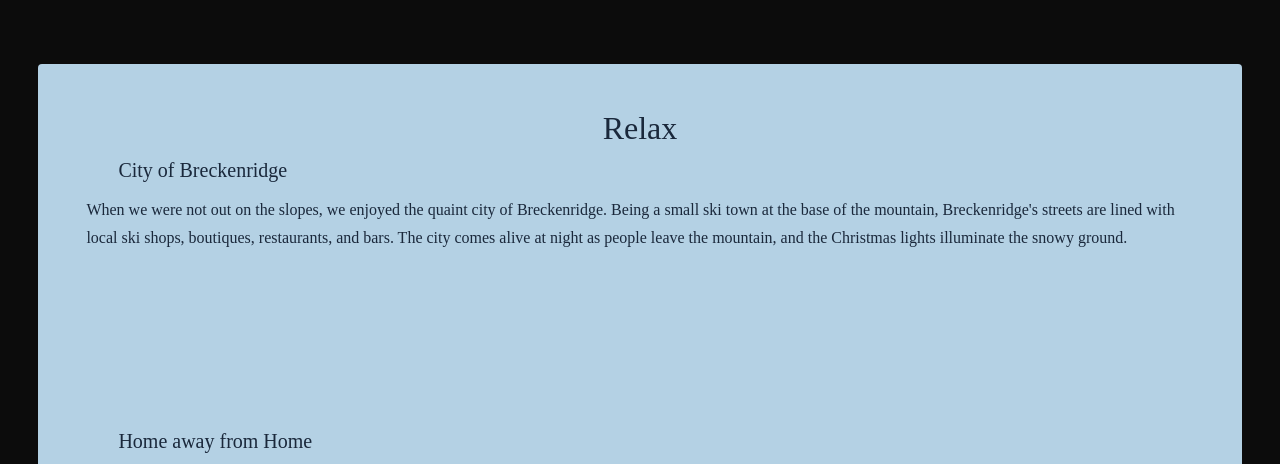
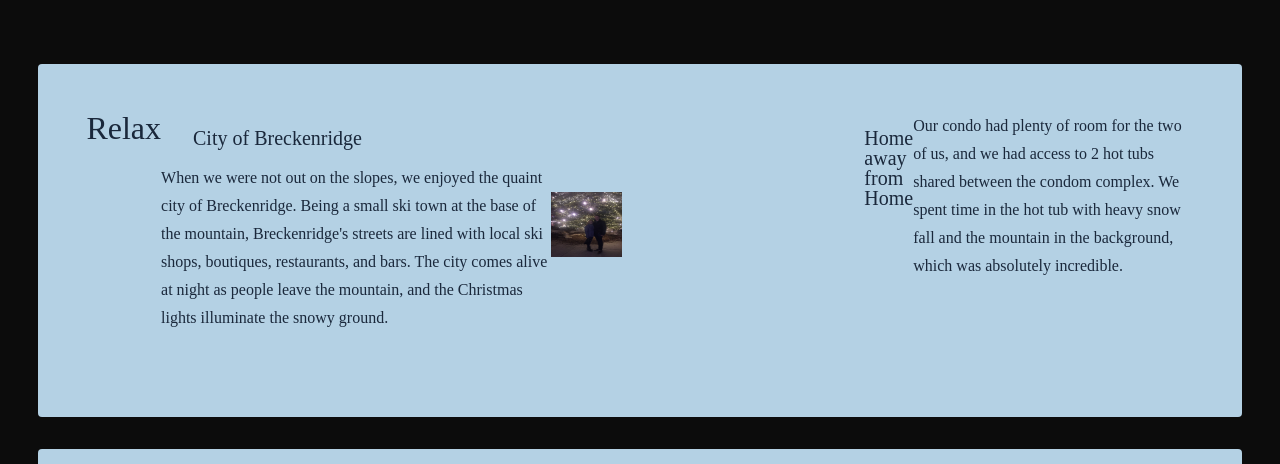
Before and after one commit to zmfrew/html-me-something, a plain HTML site: page index.html in a window 1280 px wide. Shown: the part 2205-2669 px from the top of the page. Drawn offline with Linux system fonts and the light colour scheme.

Commit message:
change formatting to tree picture

```diff
--- a/css/styles.css
+++ b/css/styles.css
@@ -120,6 +120,14 @@
 }
 
 /* Second section */
+.second-section {
+    display: flex;
+}
+
+.evergreen-tree-pic {
+    height: 25%;
+    width: 25%;
+}
 
 /* Third section */
 #live {
--- a/index.html
+++ b/index.html
@@ -67,23 +67,27 @@
                     </video>
                 </aside>
             </div>
-            <section>
+            <div class="second-section-wrap">
+                <section class="second-section">
                     <h2 id="relax">Relax</h2>
+                    <div class="second-section-inner-wrap">
                         <h3>City of Breckenridge</h3>
                             <p>When we were not out on the slopes, we enjoyed the quaint city of Breckenridge.
                                 Being a small ski town at the base of the mountain, Breckenridge's streets
                                 are lined with local ski shops, boutiques, restaurants, and bars. The city
                                 comes alive at night as people leave the mountain, and the Christmas lights
                                 illuminate the snowy ground.</p>
-<!-- PIC OF BRECK - XMAS LIGHTS -->
-                <img>
+                    </div>
+                    <div class="second-section-inner-wrap">
+                        <img class="evergreen-tree-pic" src="./images/Christmas_Lights.jpeg" alt="a couple in front of a well-lit evergreen tree">
+                    </div>
                     <h3>Home away from Home</h3>
                         <p>Our condo had plenty of room for the two of us, and we had access to 2 hot tubs
                             shared between the condom complex. We spent time in the hot tub with heavy snow
                             fall and the mountain in the background, which was absolutely incredible.</p>
     <!-- OPTIONAL PIC OF CONDO OR HOT TUB OR SOMETHING LIKE THAT -->
                 </section>
-
+            </div>
             <section>
                 <h2 id="live">Live</h2>
                     <p>The streets of Breckenridge are full of small restaurants and bars. As the light
```
Lines whose indentation alone changed are shown as unchanged.
